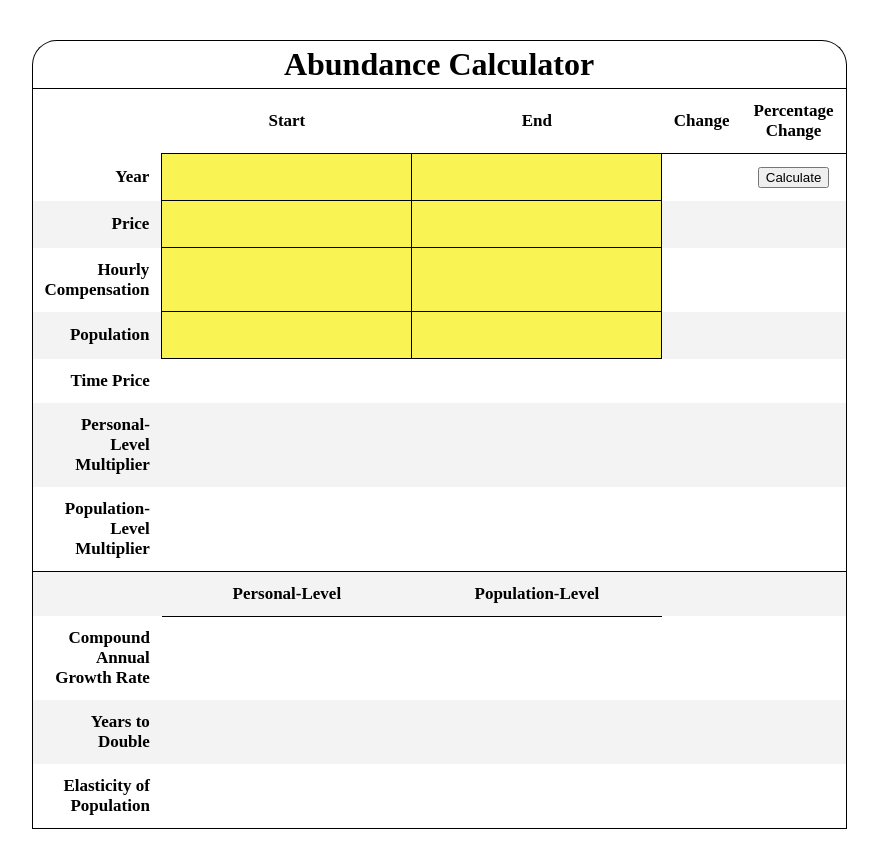
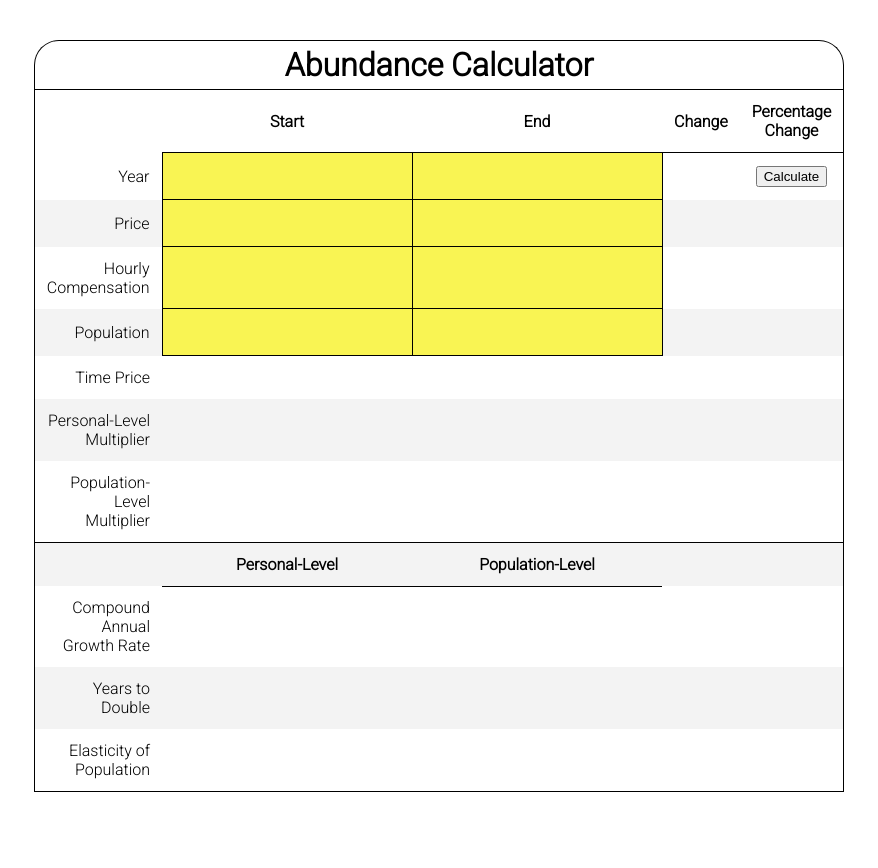
Before and after one commit to caydenpark/super-abundance, a plain HTML site: page index.html in a window 1280 px wide. Shown: the whole page, without its empty margins (201-1079 px from the left). After the commit the page ends 832 px from the top, so only its background shows below. Drawn offline with Linux system fonts and the light colour scheme.

Commit message:
rounded edges/font change

```diff
--- a/index.html
+++ b/index.html
@@ -5,6 +5,9 @@
     <meta http-equiv="X-UA-Compatible" content="IE=edge" />
     <meta name="viewport" content="width=device-width, initial-scale=1.0" />
     <title>Abundance Calculator</title>
+    <!-- <link rel="preconnect" href="https://fonts.googleapis.com">
+    <link rel="preconnect" href="https://fonts.gstatic.com" crossorigin> -->
+    <link rel="stylesheet" href="https://fonts.googleapis.com/css2?family=Kalam&family=Montserrat:wght@300&family=Roboto:wght@300&display=swap" rel="stylesheet">
     <link rel="stylesheet" href="styles/base.css" />
     <link rel="stylesheet" href="styles/larger.css" />
   </head>
@@ -16,7 +19,6 @@
           <thead>
             <tr>
               <th></th>
-              <th</th>
               <th class="column">Start</th>
               <th class="column">End</th>
               <th class="column">Change</th>
--- a/styles/base.css
+++ b/styles/base.css
@@ -1,7 +1,17 @@
+
+table {
+  margin: auto;
+  border: 0.11rem solid black;
+  border-collapse: collapse;
+  border-bottom-left-radius: 25px;
+  width: 60%;
+}
+
 caption {
+  font-family: 'Roboto', sans-serif;
   font-weight: bold;
   font-size: 2rem;
-  border: 1px solid black;
+  border: 0.11rem solid black;
   border-bottom: none;
   border-top-left-radius: 25px;
   border-top-right-radius: 25px;
@@ -13,21 +23,17 @@ form {
   padding: 2rem;
 }
 
-table {
-  margin: auto;
-  border: 1px solid black;
-  border-bottom-left-radius: 25px;
-  width: 60%;
-}
-
-table,
 th,
 td {
   border-collapse: collapse;
+  text-align: center;
+  padding: 12px;
+  font-size: 16px;
+  font-family: 'Roboto', sans-serif;
 }
 
-tr:nth-child(7){
-    border-bottom: 1px solid black;
+tr:nth-child(7) {
+  border-bottom: 0.11rem solid black;
 }
 
 .input {
@@ -46,23 +52,15 @@ tr:nth-child(even) {
   background-color: rgba(235, 235, 235, 0.596);
 }
 
-th,
-td {
-  text-align: center;
-  padding: 12px;
-  font-size: 17px;
-}
-
 th:nth-child(n + 4) {
   border-bottom: 1px solid black;
 }
 
 td:first-child {
+  font-family: 'Roboto', sans-serif;
   text-align: right;
-  font-weight: bold;
 }
 
-
 .levels {
-  border-bottom: 1px solid black;
+  border-bottom: 0.1px solid black;
 }
```
